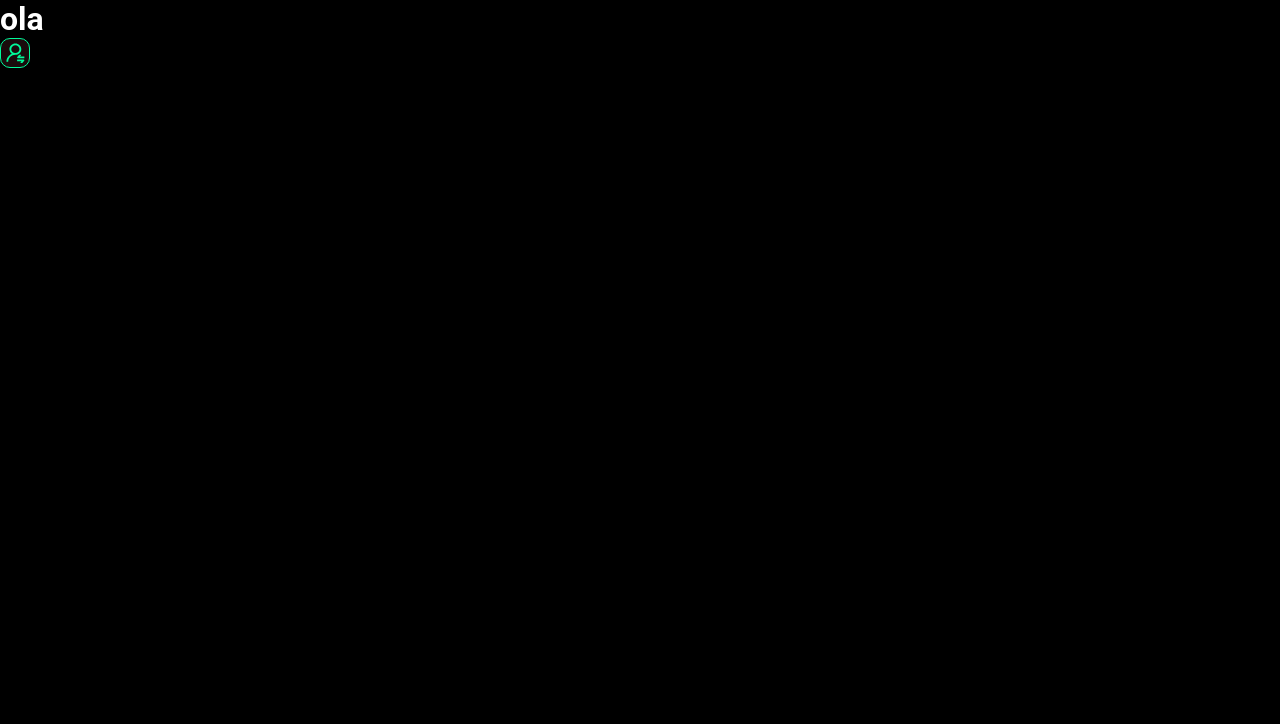
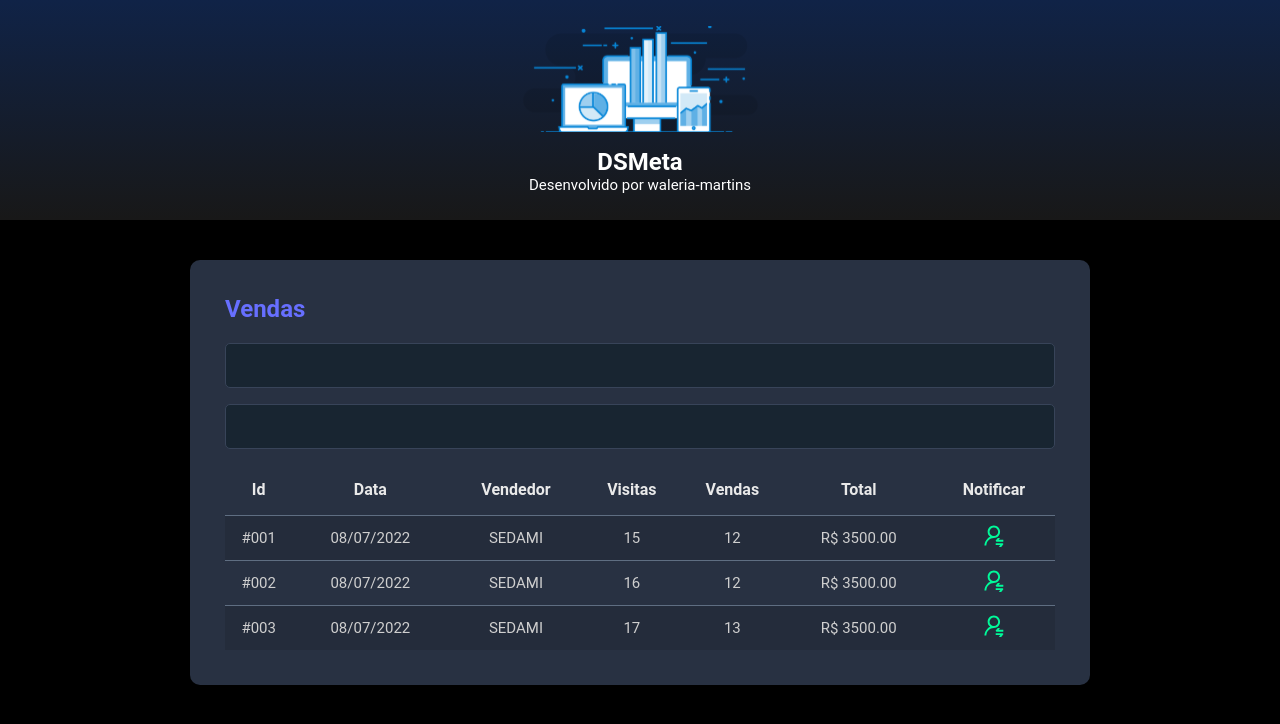
Before and after one commit to Dietrich061991/dsmetaprojeto, a React (Vite) app in the folder frontend/: page / in a window 1280 px wide. Shown: the top 724 px of the page. Built offline with nearby package versions, Linux system fonts and the light colour scheme; a web font is replaced by a local one.

Commit message:
Other components

```diff
--- a/frontend/src/App.tsx
+++ b/frontend/src/App.tsx
@@ -1,9 +1,17 @@
-import Notificationbutton from "./components/Notificationbutton/index."
+import Header from "./components/header"
+import SalesCard from "./components/SalesCard"
+
 function App() {
   return (
     <>
-        <h1>ola</h1>
-        <Notificationbutton />
+      <Header />
+      <main>
+        <section id="sales">
+          <div className="dsmeta-container">
+            <SalesCard />
+          </div>
+        </section>
+      </main>
     </>
   )
 }
--- a/frontend/src/components/Notificationbutton/index..tsx
+++ b/frontend/src/components/Notificationbutton/index..tsx
@@ -1,6 +1,6 @@
 
 import icon from '../../asserts/img/icone-notificacao.svg'
-import './styles.css'
+
 
 function Notificationbutton() {
     return(
--- /dev/null
+++ b/frontend/src/components/SalesCard/index.tsx
@@ -0,0 +1,76 @@
+
+import Notificationbutton from '../Notificationbutton/index.'
+import './styles.css'
+function Salescard() {
+    return (
+        <div className="dsmeta-card">
+            <h2 className="dsmeta-sales-title">Vendas</h2>
+            <div>
+                <div className="dsmeta-form-controle-container">
+                    <input className="dsmeta-form-controle" type="text" />
+                </div>
+                <div className="dsmeta-form-controle-container">
+                    <input className="dsmeta-form-controle" type="text" />
+                </div>
+            </div>
+            <div>
+                <table className="dsmeta-sales-table">
+                    <thead>
+                        <tr>
+                            <th className="show992">Id</th>
+                            <th className="show576">Data</th>
+                            <th>Vendedor</th>
+                            <th className="show992">Visitas</th>
+                            <th className="show992">Vendas</th>
+                            <th>Total</th>
+                            <th>Notificar</th>
+                        </tr>
+                    </thead>
+                    <tbody>
+                        <tr>
+                            <td className="show992">#001</td>
+                            <td className="show576">08/07/2022</td>
+                            <td>SEDAMI</td>
+                            <td className="show992">15</td>
+                            <td className="show992">12</td>
+                            <td>R$ 3500.00</td>
+                            <td>
+                                <div className="dsmeta-red-botao-container">
+                                    <Notificationbutton />
+                                </div>
+                            </td>
+                        </tr>
+                        <tr>
+                            <td className="show992">#002</td>
+                            <td className="show576">08/07/2022</td>
+                            <td>SEDAMI</td>
+                            <td className="show992">16</td>
+                            <td className="show992">12</td>
+                            <td>R$ 3500.00</td>
+                            <td>
+                                <div className="dsmeta-red-botao-container">
+                                    <Notificationbutton />
+                                </div>
+                            </td>
+                        </tr>
+                        <tr>
+                            <td className="show992">#003</td>
+                            <td className="show576">08/07/2022</td>
+                            <td>SEDAMI</td>
+                            <td className="show992">17</td>
+                            <td className="show992">13</td>
+                            <td>R$ 3500.00</td>
+                            <td>
+                                <div className="dsmeta-red-botao-container">
+                                    <Notificationbutton />
+                                </div>
+                            </td>
+                        </tr>
+                    </tbody>
+                </table>
+            </div>
+        </div>
+    )
+}
+
+export default Salescard
--- /dev/null
+++ b/frontend/src/components/SalesCard/styles.css
@@ -0,0 +1,105 @@
+.dsmeta-card {
+    background-color: #283142;
+    border-radius: 10px;
+    padding: 30px 10px;
+
+}
+
+
+.dsmeta-sales-title {
+    color:#676FFF;
+    font-size: 24px;
+    margin-bottom: 20px;
+}
+
+.dsmeta-form-controle-container {
+    margin-bottom: 16px;
+    /*max-width: 300px;*/
+}
+.dsmeta-form-controle {
+    width: 100%;
+    height: 45px;
+    background-color: #182531;
+    border: 1px solid #384459;
+    border-radius: 5px;
+    color: #9AAABE;
+    padding: 0 20px;
+    font-size: 18px;
+
+}
+
+.dsmeta-sales-table {
+    width: 100%;
+    border-spacing: 0;
+    border-collapse: collapse;
+}
+
+.dsmeta-sales-table thead{
+    height:  50px;
+    font-size: 16px;
+    color: #E9E9E9;
+    font-weight: 700;
+}
+
+.dsmeta-sales-table tbody{
+    font-size: 14px;
+    font-weight: 400;
+    color: #CFCFCF;
+    text-align: center;
+
+}
+
+.dsmeta-sales-table tbody tr{
+    height: 45px;
+    border-top: 1px solid #5F6E82;
+
+}
+
+.dsmeta-sales-table tbody tr:hover > td{
+    background-color: #384459;
+
+}
+
+.dsmeta-sales-table tbody tr:nth-child(odd){
+    background-color: #242C3B;
+
+}
+
+
+.dsmeta-red-botao-container{
+    display: flex;
+    justify-content: center;
+}
+
+
+.show576 {
+    display: none;
+}
+
+.show992 {
+    display: none;
+}
+
+@media (min-width: 576px) {
+    .show576 {
+        display: table-cell;
+    }
+
+    .dsmeta-card {
+        padding: 35px;
+    }
+
+    .dsmeta-sales-table tbody tr {
+        height: 45px;
+    }
+
+    .dsmeta-sales-table tbody {
+        font-size: 15px;
+    }
+}
+
+@media (min-width: 992px) {
+    .show992 {
+        display: table-cell;
+    }
+}
--- /dev/null
+++ b/frontend/src/components/header/index.tsx
@@ -0,0 +1,19 @@
+import logo from '../../asserts/img/logo.svg'
+import './styles.css'
+
+function Header() {
+    return (
+        <header>
+            <div className="dsmeta-logo-container">
+                <img src={logo} alt="DSMeta" />
+                    <h1>DSMeta</h1>
+                    <p>
+                        Desenvolvido por
+                        <a href="https://www.linkedin.com/in/waleria-martins-8977a71a3/"> waleria-martins</a>
+                    </p>
+            </div>
+        </header>
+    )
+}
+
+export default Header
--- /dev/null
+++ b/frontend/src/components/header/styles.css
@@ -0,0 +1,29 @@
+header {
+    background: linear-gradient(180deg, #102347 0%, #181818 100%);
+    height: 220px;
+    display: flex;
+    align-items: center;
+    justify-content: center;
+}
+
+.dsmeta-logo-container {
+    display: flex;
+    flex-direction: column;
+    align-items: center;
+}
+
+.dsmeta-logo-container img {
+    width: 235px;
+}
+
+.dsmeta-logo-container h1 {
+    margin-top: 15px;
+    font-size: 24px;
+
+}
+
+.dsmeta-logo-container p {
+    font-size: 15px;
+    font-weight: 300px;
+
+}
--- a/frontend/src/index.css
+++ b/frontend/src/index.css
@@ -16,3 +16,14 @@
     color: unset;
     text-decoration: none;
 }
+
+.dsmeta-container {
+    width: 100%;
+    max-width: 900px;
+    margin: 0 auto;
+}
+
+#sales {
+    padding: 40px 10px;
+
+}
```
Also changed, not shown: frontend/src/asserts/img/logo.svg (added).
